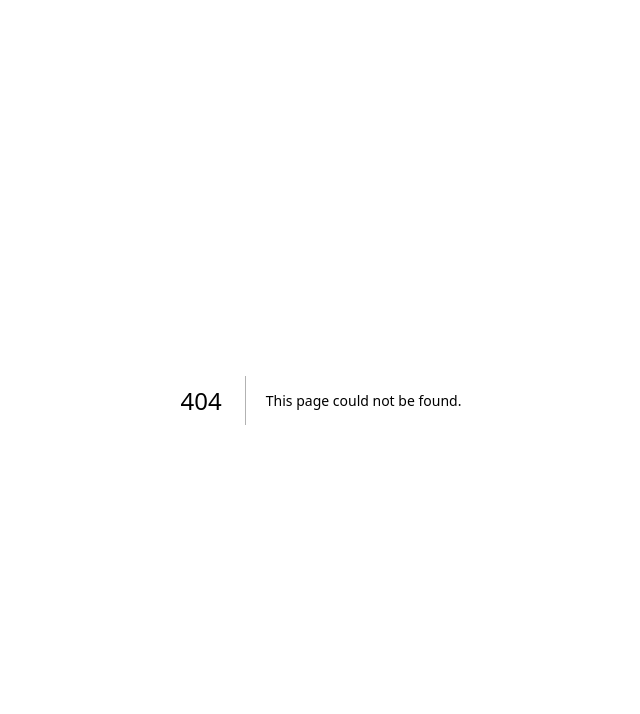
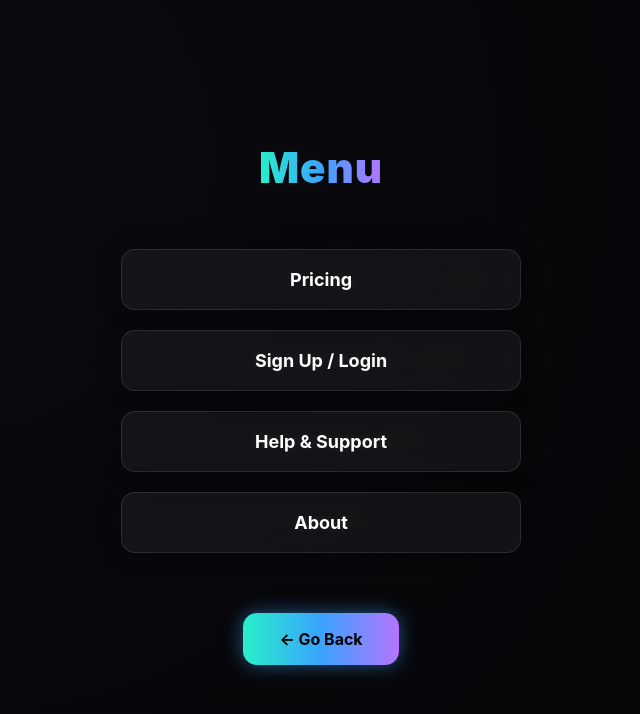
Before and after one commit to hamza07ejaz/MindSpark, a Next.js app: page /menu in a window 1280 px wide. Before the commit this address had no page. Shown: the top 714 px of the page, without its empty margins (319-959 px from the left). Built offline with nearby package versions, Linux system fonts and the light colour scheme.

Commit message:
Created premium glass-effect menu page with pricing, login, support, and about links

```diff
--- /dev/null
+++ b/app/menu/page.tsx
@@ -0,0 +1,116 @@
+"use client";
+
+export default function MenuPage() {
+  const links = [
+    { name: "Pricing", link: "/pricing" },
+    { name: "Sign Up / Login", link: "/login" },
+    { name: "Help & Support", link: "/support" },
+    { name: "About", link: "/about" },
+  ];
+
+  return (
+    <main
+      style={{
+        background: "radial-gradient(circle at 20% 20%, #0a0a0f, #050507)",
+        color: "#fff",
+        minHeight: "100vh",
+        display: "flex",
+        flexDirection: "column",
+        alignItems: "center",
+        justifyContent: "center",
+        fontFamily: "Inter, sans-serif",
+        textAlign: "center",
+        padding: "30px",
+      }}
+    >
+      {/* Heading */}
+      <h1
+        style={{
+          fontSize: "42px",
+          fontWeight: 900,
+          background: "linear-gradient(90deg,#27f0c8,#3aa3ff,#b575ff)",
+          WebkitBackgroundClip: "text",
+          color: "transparent",
+          marginBottom: "50px",
+          letterSpacing: "1px",
+        }}
+      >
+        Menu
+      </h1>
+
+      {/* Menu Cards */}
+      <div
+        style={{
+          display: "flex",
+          flexDirection: "column",
+          gap: "20px",
+          width: "100%",
+          maxWidth: "400px",
+        }}
+      >
+        {links.map((item, i) => (
+          <button
+            key={i}
+            onClick={() => (window.location.href = item.link)}
+            style={{
+              background: "rgba(255,255,255,0.05)",
+              border: "1px solid rgba(255,255,255,0.1)",
+              backdropFilter: "blur(15px)",
+              padding: "16px 20px",
+              borderRadius: "14px",
+              fontSize: "18px",
+              fontWeight: 700,
+              color: "#fff",
+              cursor: "pointer",
+              transition: "0.25s",
+              textShadow: "0 0 12px rgba(255,255,255,0.1)",
+              boxShadow: "0 0 25px rgba(0,0,0,0.3)",
+            }}
+            onMouseOver={(e) => {
+              e.currentTarget.style.background =
+                "linear-gradient(90deg,#27f0c8,#3aa3ff,#b575ff)";
+              e.currentTarget.style.color = "#000";
+              e.currentTarget.style.boxShadow =
+                "0 0 25px rgba(58,163,255,0.5)";
+            }}
+            onMouseOut={(e) => {
+              e.currentTarget.style.background =
+                "rgba(255,255,255,0.05)";
+              e.currentTarget.style.color = "#fff";
+              e.currentTarget.style.boxShadow =
+                "0 0 25px rgba(0,0,0,0.3)";
+            }}
+          >
+            {item.name}
+          </button>
+        ))}
+      </div>
+
+      {/* Back Button */}
+      <button
+        onClick={() => (window.location.href = "/")}
+        style={{
+          marginTop: "60px",
+          background: "linear-gradient(90deg,#27f0c8,#3aa3ff,#b575ff)",
+          color: "#000",
+          fontWeight: "bold",
+          padding: "14px 36px",
+          borderRadius: "14px",
+          border: "none",
+          cursor: "pointer",
+          fontSize: "16px",
+          boxShadow: "0 0 18px rgba(58,163,255,0.5)",
+          transition: "0.25s",
+        }}
+        onMouseOver={(e) =>
+          (e.currentTarget.style.transform = "scale(1.05)")
+        }
+        onMouseOut={(e) =>
+          (e.currentTarget.style.transform = "scale(1)")
+        }
+      >
+        ← Go Back
+      </button>
+    </main>
+  );
+}
```
